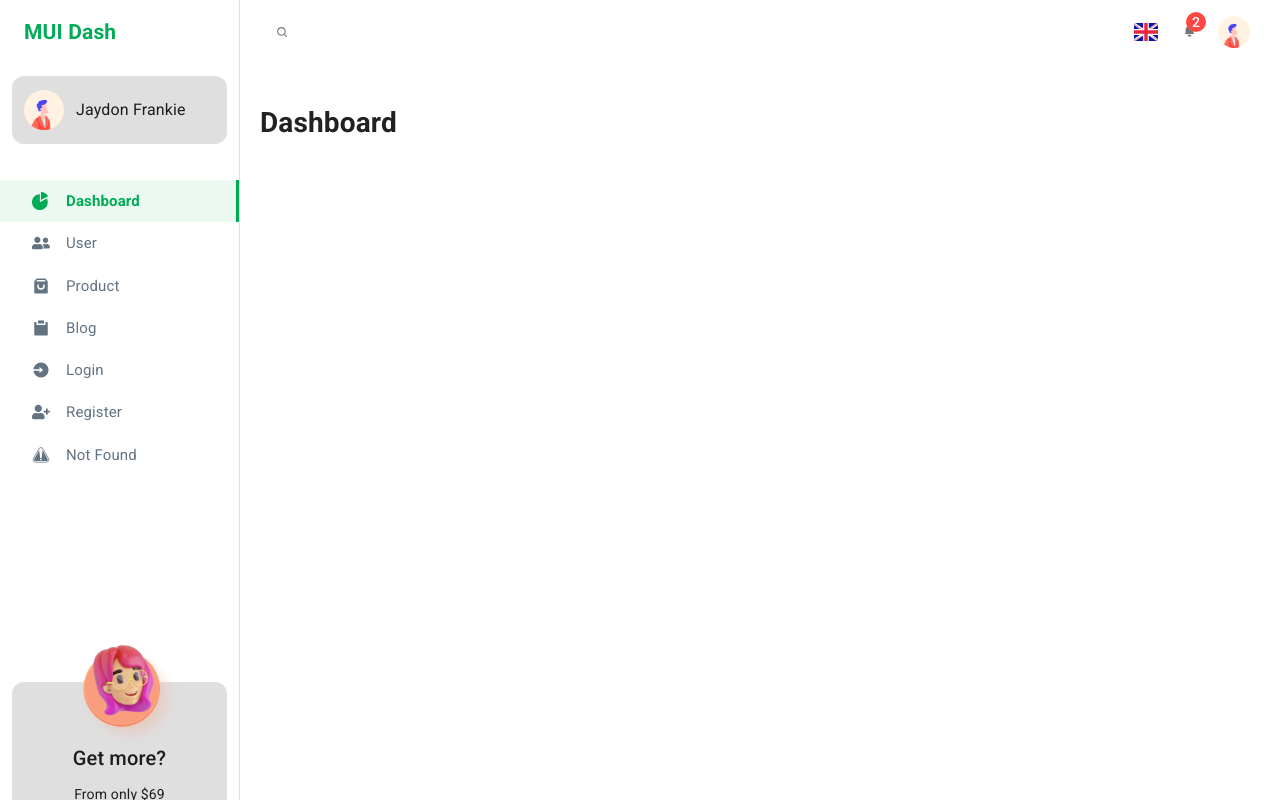
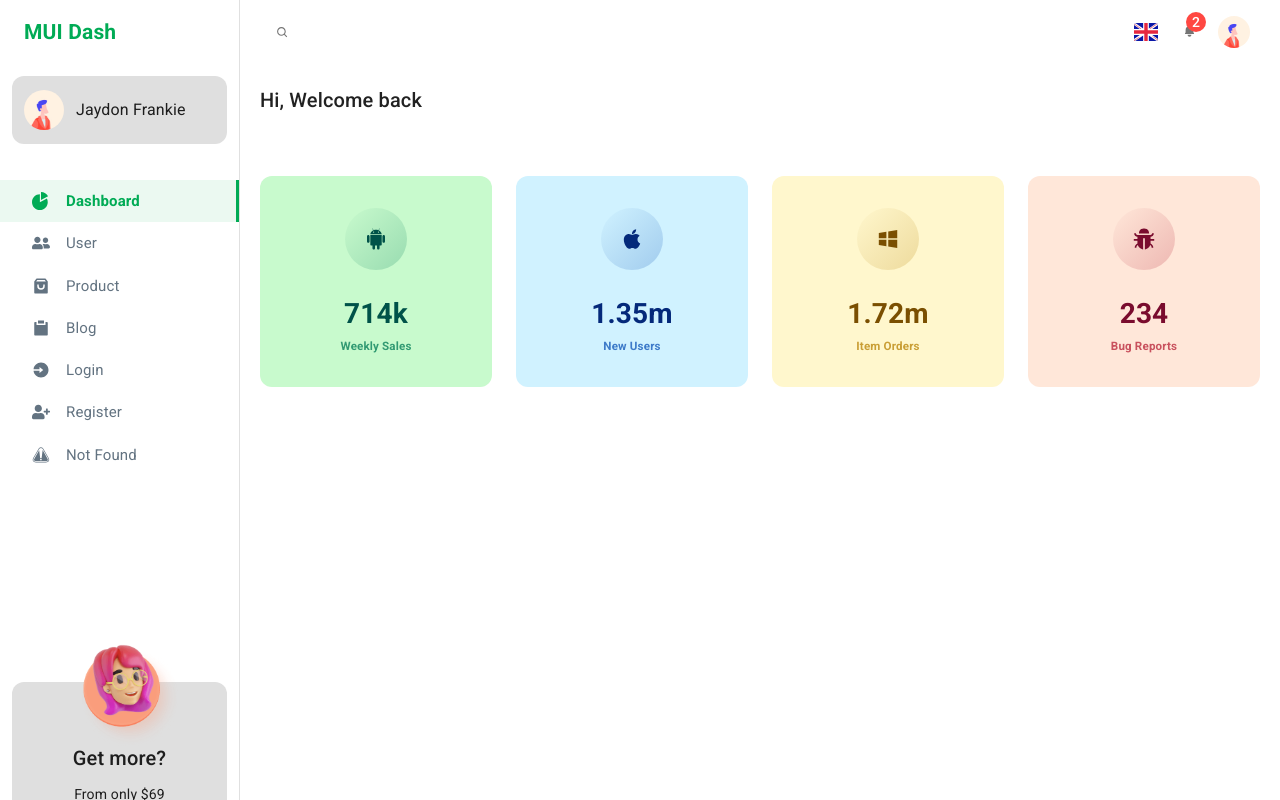
Before and after one commit to super-austin/MUISample, a React (Create React App) app: page /dashboard in a window 1280 px wide. Before the commit this address had no page. Built offline with nearby package versions, Linux system fonts and the light colour scheme.

Commit message:
dash: info cards done

```diff
--- /dev/null
+++ b/src/components/Dashboard/InfoCard.js
@@ -0,0 +1,99 @@
+import { Box, styled, Typography } from "@material-ui/core";
+
+const InfoCard = ({ colorId, icon, amount, title }) => {
+  const CardStyle = styled(Box)(({ theme }) => ({
+    paddingTop: theme.spacing(4),
+    paddingBottom: theme.spacing(4),
+    borderRadius: theme.spacing(1.5),
+    textAlign: "center",
+    display: "flex",
+    flexDirection: "column",
+    alignItems: "center",
+    backgroundColor:
+      colorId === "green"
+        ? theme.palette.green.light
+        : colorId === "blue"
+        ? theme.palette.blue.light
+        : colorId === "yellow"
+        ? theme.palette.yellow.light
+        : colorId === "maroon"
+        ? theme.palette.maroon.light
+        : "salmon",
+  }));
+
+  const IconStyle = styled(Box)(({ theme }) => ({
+    display: "grid",
+    placeItems: "center",
+    width: 62,
+    height: 62,
+    borderRadius: "50%",
+    fontSize: theme.spacing(3),
+    color:
+      colorId === "green"
+        ? theme.palette.green.main
+        : colorId === "blue"
+        ? theme.palette.blue.main
+        : colorId === "yellow"
+        ? theme.palette.yellow.main
+        : colorId === "maroon"
+        ? theme.palette.maroon.main
+        : "salmon",
+    background:
+      colorId === "green"
+        ? `linear-gradient(135deg, transparent 0%, rgba(0, 123, 85, 0.24) 100%)`
+        : colorId === "blue"
+        ? `linear-gradient(135deg, transparent 0%, rgba(12, 83, 183, 0.24) 100%)`
+        : colorId === "yellow"
+        ? `linear-gradient(135deg, transparent 0%, rgba(183, 129, 3, 0.24) 100%)`
+        : colorId === "maroon"
+        ? `linear-gradient(135deg, transparent 0%, rgba(183, 33, 54, 0.24) 100%)`
+        : "salmon",
+  }));
+
+  const AmountStyle = styled(Typography)(({ theme }) => ({
+    marginTop: theme.spacing(3),
+    marginBottom: theme.spacing(0.5),
+    fontSize: theme.spacing(3.5),
+    color:
+      colorId === "green"
+        ? theme.palette.green.main
+        : colorId === "blue"
+        ? theme.palette.blue.main
+        : colorId === "yellow"
+        ? theme.palette.yellow.main
+        : colorId === "maroon"
+        ? theme.palette.maroon.main
+        : "salmon",
+  }));
+
+  const TitleStyle = styled(Typography)(({ theme }) => ({
+    margin: 0,
+    opacity: 0.75,
+    color:
+      colorId === "green"
+        ? theme.palette.green.dark
+        : colorId === "blue"
+        ? theme.palette.blue.dark
+        : colorId === "yellow"
+        ? theme.palette.yellow.dark
+        : colorId === "maroon"
+        ? theme.palette.maroon.dark
+        : "salmon",
+  }));
+
+  return (
+    <CardStyle>
+      <IconStyle>{icon}</IconStyle>
+
+      <AmountStyle variant="h6" component="h3">
+        {amount}
+      </AmountStyle>
+
+      <TitleStyle variant="button" component="h5">
+        {title}
+      </TitleStyle>
+    </CardStyle>
+  );
+};
+
+export default InfoCard;
--- /dev/null
+++ b/src/components/Dashboard/InfoCards.js
@@ -0,0 +1,53 @@
+import { Box, styled } from "@material-ui/core";
+
+// etc
+import InfoCard from "./InfoCard";
+import {
+  AiFillAndroid,
+  AiFillApple,
+  AiFillWindows,
+  AiFillBug,
+} from "react-icons/ai";
+
+// info card item list
+const items = [
+  {
+    id: "green",
+    icon: <AiFillAndroid />,
+    count: "714k",
+    title: "Weekly Sales",
+  },
+  { id: "blue", icon: <AiFillApple />, count: "1.35m", title: "New Users" },
+  {
+    id: "yellow",
+    icon: <AiFillWindows />,
+    count: "1.72m",
+    title: "Item Orders",
+  },
+  { id: "maroon", icon: <AiFillBug />, count: "234", title: "Bug Reports" },
+];
+
+const ContainerStyle = styled(Box)(({ theme }) => ({
+  marginTop: theme.spacing(7.5),
+  display: "grid",
+  gap: theme.spacing(3),
+  gridTemplateColumns: "repeat( auto-fit, minmax(200px, 1fr) )",
+}));
+
+const InfoCards = () => {
+  return (
+    <ContainerStyle>
+      {items.map((el) => (
+        <InfoCard
+          key={el.id}
+          colorId={el.id}
+          icon={el.icon}
+          amount={el.count}
+          title={el.title}
+        />
+      ))}
+    </ContainerStyle>
+  );
+};
+
+export default InfoCards;
--- a/src/pages/Dashboard.js
+++ b/src/pages/Dashboard.js
@@ -1,5 +1,17 @@
+import { Typography } from "@material-ui/core";
+import InfoCards from "../components/Dashboard/InfoCards";
+
 const Dashboard = () => {
-  return <h1>Dashboard</h1>;
+  return (
+    <>
+      <Typography variant="h6" component="h2">
+        Hi, Welcome back
+      </Typography>
+
+      {/* Info Cards */}
+      <InfoCards />
+    </>
+  );
 };
 
 export default Dashboard;
```
